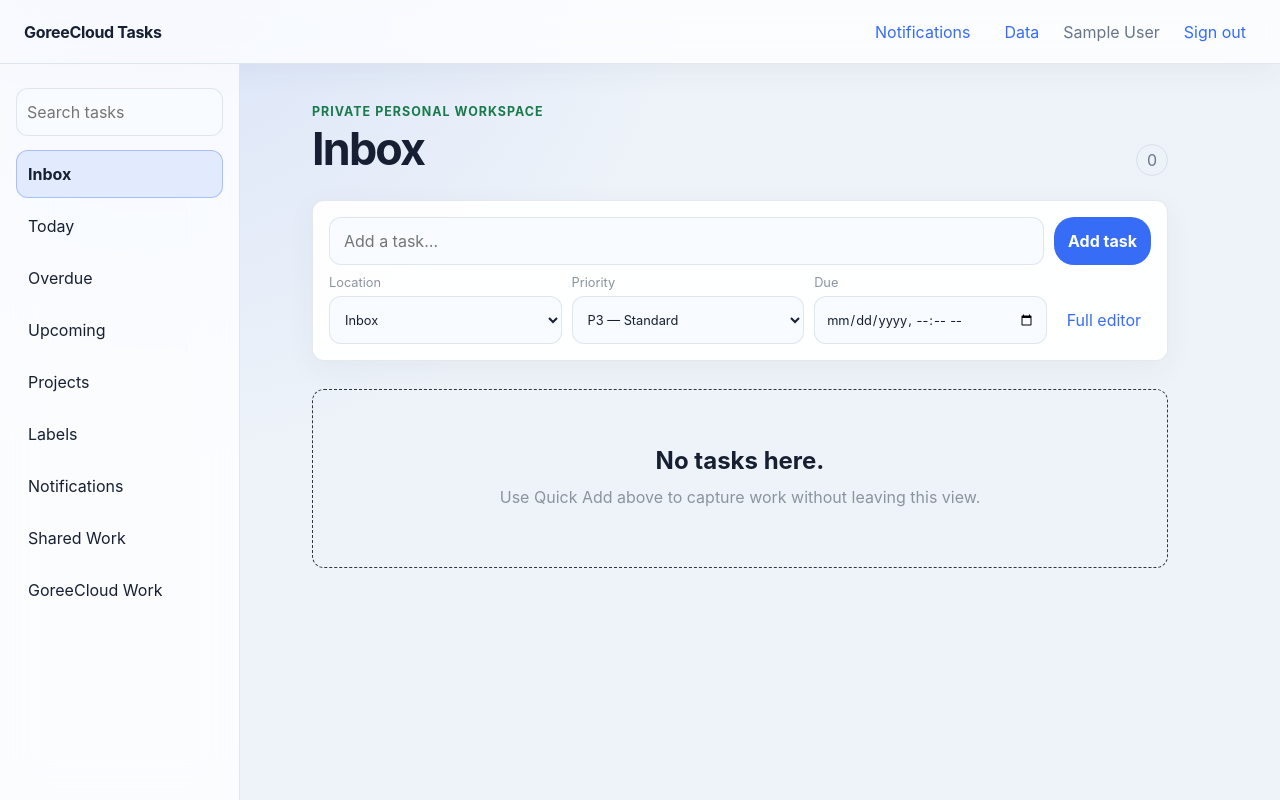
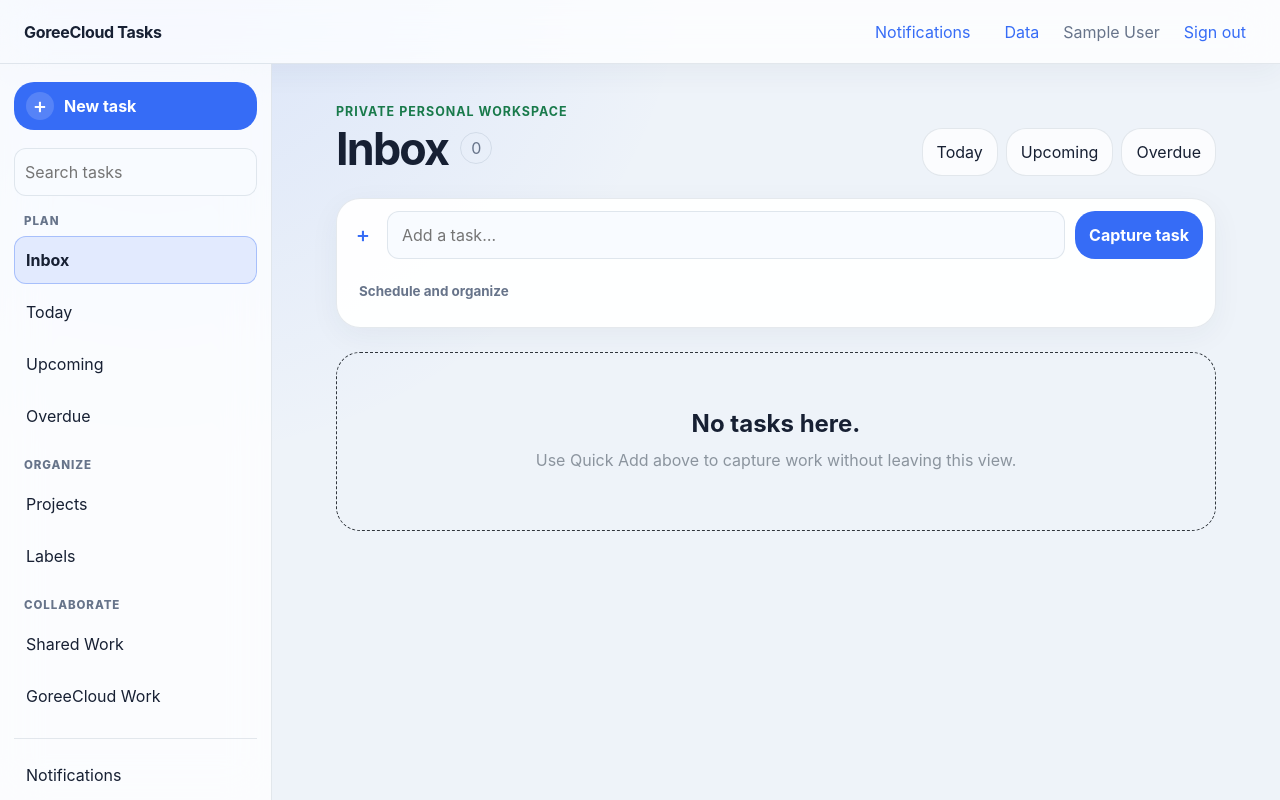
Before and after one commit to GoreeCloud/goreecloud-tasks, a Django app: page / in a window 1280 px wide. Run offline with Django 5.2, Linux system fonts and the light colour scheme; the visitor is signed in with stand-in values (Sample User, id 1); data comes from the database, SQL or seed files in the repository; data that the repository does not hold is empty; parts of the project's set-up code (start-up, migrations or seed data) failed here and were passed over.

Commit message:
Build native Glaze planning workspace shell

```diff
--- /dev/null
+++ b/static/css/planning-workspace.css
@@ -0,0 +1,475 @@
+/*
+ * GoreeCloud Tasks planning workspace composition.
+ *
+ * This file defines the product-specific task-management layout layered on top
+ * of Glaze UI 2.2.0 semantics. Durable task content remains solid and readable;
+ * persistent/transient navigation is the selective glazed interaction layer.
+ */
+
+:root {
+  --tasks-rail-width: 272px;
+  --tasks-content-max: 1120px;
+}
+
+.tasks-workspace-shell {
+  grid-template-columns: var(--tasks-rail-width) minmax(0, 1fr);
+  align-items: start;
+}
+
+.task-sidebar {
+  position: sticky;
+  top: 64px;
+  height: calc(100vh - 64px);
+  gap: 18px;
+  overflow-y: auto;
+  padding: 18px 14px 22px;
+}
+
+.sidebar-capture {
+  display: flex;
+  min-height: var(--glaze-target-min, 48px);
+  align-items: center;
+  gap: 10px;
+  padding: 8px 12px;
+  border-radius: var(--glaze-radius-control, 20px);
+  background: var(--glaze-accent, #366cf6);
+  color: var(--glaze-on-accent, #ffffff);
+  font-weight: 750;
+}
+
+.sidebar-capture:hover,
+.sidebar-capture:focus-visible {
+  box-shadow: 0 0 0 1px color-mix(in srgb, var(--glaze-accent, #366cf6) 48%, transparent);
+}
+
+.sidebar-capture-mark,
+.capture-mark {
+  display: inline-grid;
+  width: 28px;
+  height: 28px;
+  flex: 0 0 28px;
+  place-items: center;
+  border-radius: var(--glaze-radius-pill, 999px);
+  font-size: 1.35rem;
+  font-weight: 500;
+  line-height: 1;
+}
+
+.sidebar-capture-mark {
+  background: color-mix(in srgb, var(--glaze-on-accent, #ffffff) 16%, transparent);
+}
+
+.sidebar-search {
+  margin: 0;
+}
+
+.sidebar-search input {
+  width: 100%;
+}
+
+.nav-cluster {
+  display: grid;
+  gap: 4px;
+}
+
+.nav-heading {
+  margin: 0 10px 4px;
+  color: var(--glaze-muted, #a1aec0);
+  font-size: 0.72rem;
+  font-weight: 760;
+  letter-spacing: 0.08em;
+  text-transform: uppercase;
+}
+
+.sidebar-footer {
+  display: grid;
+  gap: 4px;
+  margin-top: auto;
+  padding-top: 12px;
+  border-top: 1px solid var(--glaze-line, rgba(193, 207, 229, 0.12));
+}
+
+.workspace-panel.task-panel {
+  width: min(var(--tasks-content-max), 100%);
+  margin-inline: auto;
+  padding: 40px clamp(28px, 5vw, 68px) 72px;
+}
+
+.workspace-heading {
+  display: flex;
+  align-items: end;
+  justify-content: space-between;
+  gap: 24px;
+  margin-bottom: 22px;
+}
+
+.workspace-title-block {
+  min-width: 0;
+}
+
+.workspace-title-line {
+  display: flex;
+  min-width: 0;
+  align-items: center;
+  gap: 12px;
+}
+
+.workspace-title-line h1 {
+  margin: 3px 0 0;
+  font-size: clamp(2rem, 4vw, 2.8rem);
+  letter-spacing: -0.04em;
+}
+
+.workspace-view-switch {
+  display: flex;
+  min-width: 0;
+  flex-wrap: wrap;
+  justify-content: flex-end;
+  gap: 8px;
+}
+
+.workspace-shortcut {
+  display: inline-flex;
+  min-height: var(--glaze-target-min, 48px);
+  align-items: center;
+  justify-content: center;
+  padding: 8px 14px;
+  border: 1px solid var(--glaze-line, rgba(193, 207, 229, 0.12));
+  border-radius: var(--glaze-radius-control, 20px);
+  background: var(--glaze-surface, rgba(25, 32, 45, 0.78));
+  color: var(--glaze-text, #f3f6fb);
+}
+
+.workspace-shortcut:hover,
+.workspace-shortcut:focus-visible {
+  border-color: color-mix(in srgb, var(--glaze-accent, #366cf6) 45%, var(--glaze-line, transparent));
+  background: color-mix(in srgb, var(--glaze-accent, #366cf6) 8%, var(--glaze-surface, transparent));
+}
+
+.task-capture.quick-add {
+  margin-bottom: 24px;
+  padding: 12px;
+  border-radius: var(--glaze-radius-lg, 24px);
+}
+
+.capture-main.quick-add-main {
+  grid-template-columns: auto minmax(0, 1fr) auto;
+  align-items: center;
+}
+
+.capture-mark {
+  color: var(--glaze-accent, #366cf6);
+}
+
+.capture-details {
+  margin-top: 8px;
+}
+
+.capture-details summary {
+  display: inline-flex;
+  min-height: var(--glaze-target-min, 48px);
+  align-items: center;
+  padding-inline: 10px;
+  border-radius: var(--glaze-radius-sm, 12px);
+  color: var(--glaze-muted, #a1aec0);
+  cursor: pointer;
+  font-size: 0.84rem;
+  font-weight: 650;
+}
+
+.capture-details summary:hover {
+  background: color-mix(in srgb, var(--glaze-accent, #366cf6) 7%, transparent);
+  color: var(--glaze-text, #f3f6fb);
+}
+
+.capture-options.quick-add-options {
+  margin-top: 8px;
+}
+
+.capture-full-editor {
+  white-space: nowrap;
+}
+
+.task-collection {
+  overflow: hidden;
+  border: 1px solid var(--glaze-line, rgba(193, 207, 229, 0.12));
+  border-radius: var(--glaze-radius-lg, 24px);
+  background: var(--glaze-surface-strong, rgba(24, 31, 44, 0.96));
+  box-shadow: var(--glaze-shadow-soft, 0 8px 30px rgba(0, 0, 0, 0.12));
+}
+
+.task-collection-heading {
+  display: flex;
+  align-items: start;
+  justify-content: space-between;
+  gap: 18px;
+  padding: 18px 20px 14px;
+}
+
+.task-collection-heading h2 {
+  margin: 0;
+  font-size: 1rem;
+  letter-spacing: -0.01em;
+}
+
+.task-collection-heading p {
+  margin: 5px 0 0;
+  color: var(--glaze-muted, #a1aec0);
+  font-size: 0.84rem;
+  line-height: 1.45;
+}
+
+.task-collection-count {
+  display: inline-grid;
+  min-width: 32px;
+  min-height: 32px;
+  place-items: center;
+  padding-inline: 8px;
+  border-radius: var(--glaze-radius-pill, 999px);
+  background: var(--glaze-surface-muted, rgba(31, 39, 54, 0.86));
+  color: var(--glaze-muted, #a1aec0);
+  font-size: 0.8rem;
+  font-variant-numeric: tabular-nums;
+}
+
+.workspace-task-list.task-list {
+  border-top: 1px solid var(--glaze-line, rgba(193, 207, 229, 0.12));
+}
+
+.workspace-task-row.task-row {
+  grid-template-columns: auto minmax(0, 1fr) minmax(130px, auto);
+  align-items: start;
+  gap: 12px;
+  padding: 14px 18px;
+}
+
+.workspace-task-row:hover {
+  background: color-mix(in srgb, var(--glaze-accent, #366cf6) 3.5%, transparent);
+}
+
+.task-facts {
+  display: flex;
+  min-width: 0;
+  flex-wrap: wrap;
+  gap: 6px 12px;
+  margin-top: 7px;
+  color: var(--glaze-muted, #a1aec0);
+  font-size: 0.8rem;
+}
+
+.task-fact {
+  min-width: 0;
+  overflow-wrap: anywhere;
+}
+
+.task-fact + .task-fact::before {
+  content: "·";
+  margin-right: 12px;
+  color: var(--glaze-line, rgba(193, 207, 229, 0.28));
+}
+
+.task-fact-time {
+  color: var(--glaze-info, #8ab4ff);
+  font-variant-numeric: tabular-nums;
+}
+
+.task-row-actions {
+  display: flex;
+  min-width: 0;
+  flex-wrap: wrap;
+  align-items: center;
+  justify-content: flex-end;
+  gap: 6px;
+}
+
+.task-state-chip,
+.task-reminder-link {
+  display: inline-flex;
+  min-height: 32px;
+  align-items: center;
+  justify-content: center;
+  padding: 5px 9px;
+  border: 1px solid var(--glaze-line, rgba(193, 207, 229, 0.12));
+  border-radius: var(--glaze-radius-pill, 999px);
+  color: var(--glaze-muted, #a1aec0);
+  font-size: 0.74rem;
+  line-height: 1.2;
+  text-align: center;
+}
+
+.task-reminder-link {
+  color: var(--glaze-accent, #366cf6);
+}
+
+.task-reminder-link:hover,
+.task-reminder-link:focus-visible {
+  border-color: color-mix(in srgb, var(--glaze-accent, #366cf6) 45%, var(--glaze-line, transparent));
+  background: color-mix(in srgb, var(--glaze-accent, #366cf6) 7%, transparent);
+}
+
+.workspace-empty-state {
+  border-radius: var(--glaze-radius-lg, 24px);
+}
+
+.mobile-dock {
+  display: none;
+}
+
+@media (min-width: 600px) and (max-width: 1023px) {
+  :root {
+    --tasks-rail-width: 216px;
+  }
+
+  .task-sidebar {
+    padding-inline: 10px;
+  }
+
+  .workspace-panel.task-panel {
+    padding-inline: clamp(22px, 4vw, 40px);
+  }
+
+  .workspace-task-row.task-row {
+    grid-template-columns: auto minmax(0, 1fr);
+  }
+
+  .task-row-actions {
+    grid-column: 2;
+    justify-content: flex-start;
+  }
+}
+
+@media (max-width: 599px) {
+  .tasks-workspace-shell {
+    grid-template-columns: minmax(0, 1fr);
+  }
+
+  .tasks-workspace-shell .task-sidebar {
+    display: none;
+  }
+
+  .workspace-panel.task-panel {
+    width: 100%;
+    padding: 24px 14px 104px;
+  }
+
+  .workspace-heading {
+    align-items: flex-start;
+    flex-direction: column;
+    gap: 14px;
+  }
+
+  .workspace-view-switch {
+    width: 100%;
+    justify-content: flex-start;
+  }
+
+  .workspace-shortcut {
+    flex: 1 1 auto;
+  }
+
+  .capture-main.quick-add-main {
+    grid-template-columns: auto minmax(0, 1fr);
+  }
+
+  .capture-main .primary-button {
+    grid-column: 1 / -1;
+    width: 100%;
+  }
+
+  .capture-options.quick-add-options {
+    grid-template-columns: minmax(0, 1fr);
+  }
+
+  .task-collection-heading {
+    padding-inline: 16px;
+  }
+
+  .workspace-task-row.task-row {
+    grid-template-columns: auto minmax(0, 1fr);
+    padding-inline: 12px;
+  }
+
+  .task-row-actions {
+    grid-column: 2;
+    justify-content: flex-start;
+  }
+
+  .task-fact + .task-fact::before {
+    margin-right: 6px;
+  }
+
+  .mobile-dock {
+    position: fixed;
+    z-index: 40;
+    right: max(10px, env(safe-area-inset-right));
+    bottom: max(10px, env(safe-area-inset-bottom));
+    left: max(10px, env(safe-area-inset-left));
+    display: grid;
+    grid-template-columns: repeat(4, minmax(0, 1fr));
+    gap: 4px;
+    padding: 6px;
+    border: 1px solid var(--glaze-line, rgba(193, 207, 229, 0.12));
+    border-radius: var(--glaze-radius-xl, 28px);
+    background: var(--glaze-surface, rgba(25, 32, 45, 0.78));
+    box-shadow: var(--glaze-shadow-raised, 0 18px 54px rgba(0, 0, 0, 0.24));
+    -webkit-backdrop-filter: blur(var(--glaze-glass-blur, 22px)) saturate(124%);
+    backdrop-filter: blur(var(--glaze-glass-blur, 22px)) saturate(124%);
+  }
+
+  .mobile-dock a {
+    display: inline-flex;
+    min-width: 0;
+    min-height: var(--glaze-target-min, 48px);
+    align-items: center;
+    justify-content: center;
+    padding: 6px 5px;
+    border-radius: var(--glaze-radius-control, 20px);
+    color: var(--glaze-muted, #a1aec0);
+    font-size: 0.75rem;
+    font-weight: 680;
+    overflow-wrap: anywhere;
+    text-align: center;
+  }
+
+  .mobile-dock a.active,
+  .mobile-dock a[aria-current="page"] {
+    background: color-mix(in srgb, var(--glaze-accent, #366cf6) 14%, var(--glaze-surface-strong, transparent));
+    color: var(--glaze-text, #f3f6fb);
+    box-shadow: inset 0 0 0 1px color-mix(in srgb, var(--glaze-accent, #366cf6) 34%, transparent);
+  }
+}
+
+@media (max-width: 360px) {
+  .workspace-panel.task-panel {
+    padding-bottom: 166px;
+  }
+
+  .mobile-dock {
+    grid-template-columns: repeat(2, minmax(0, 1fr));
+  }
+}
+
+@media (prefers-reduced-transparency: reduce) {
+  .workspace-shortcut,
+  .mobile-dock {
+    background: var(--glaze-surface-strong, #ffffff);
+    -webkit-backdrop-filter: none;
+    backdrop-filter: none;
+  }
+}
+
+@media (forced-colors: active) {
+  .sidebar-capture,
+  .workspace-shortcut,
+  .task-collection,
+  .task-state-chip,
+  .task-reminder-link,
+  .mobile-dock,
+  .mobile-dock a.active,
+  .mobile-dock a[aria-current="page"] {
+    border: 1px solid CanvasText;
+    background: Canvas;
+    color: CanvasText;
+    box-shadow: none;
+  }
+}
--- a/templates/base.html
+++ b/templates/base.html
@@ -16,6 +16,7 @@
   <link rel="stylesheet" href="{% static 'css/task-organization.css' %}">
   <link rel="stylesheet" href="{% static 'css/portability.css' %}">
   <link rel="stylesheet" href="{% static 'css/notifications.css' %}">
+  <link rel="stylesheet" href="{% static 'css/planning-workspace.css' %}">
   <link rel="stylesheet" href="{% static 'css/glaze.css' %}">
 </head>
 <body data-glz-shell="application">
--- a/templates/tasks/_quick_add.html
+++ b/templates/tasks/_quick_add.html
@@ -1,13 +1,18 @@
-<form class="quick-add" method="post" action="{% url 'tasks:quick_add' %}">
+<form class="quick-add task-capture" method="post" action="{% url 'tasks:quick_add' %}">
   {% csrf_token %}
   <input type="hidden" name="next" value="{{ request.get_full_path }}">
-  <div class="quick-add-main">
+
+  <div class="quick-add-main capture-main">
+    <span class="capture-mark" aria-hidden="true">+</span>
     {{ quick_add_form.title }}
-    <button class="primary-button compact" type="submit">Add task</button>
+    <button class="primary-button compact" type="submit">Capture task</button>
   </div>
-  <div class="quick-add-options">
+
+  <details class="capture-details">
+    <summary>Schedule and organize</summary>
+    <div class="quick-add-options capture-options">
       <label>
-      <span>Location</span>
+        <span>Project</span>
         {{ quick_add_form.project }}
       </label>
       <label>
@@ -18,6 +23,7 @@
         <span>Due</span>
         {{ quick_add_form.due_at }}
       </label>
-    <a class="secondary-link" href="{% url 'tasks:task_create' %}">Full editor</a>
+      <a class="secondary-link capture-full-editor" href="{% url 'tasks:task_create' %}">Open full editor</a>
     </div>
+  </details>
 </form>
--- a/templates/tasks/_sidebar.html
+++ b/templates/tasks/_sidebar.html
@@ -1,15 +1,36 @@
-<nav class="sidebar" aria-label="Task navigation">
+<nav class="sidebar task-sidebar" aria-label="Task navigation">
+  <a class="sidebar-capture" href="{% url 'tasks:task_create' %}">
+    <span class="sidebar-capture-mark" aria-hidden="true">+</span>
+    <span>New task</span>
+  </a>
+
   <form class="sidebar-search" method="get" action="{% url 'tasks:search' %}" role="search">
     <label class="sr-only" for="sidebar-search-query">Search tasks</label>
     <input id="sidebar-search-query" name="q" type="search" value="{{ search_query|default:'' }}" placeholder="Search tasks" autocomplete="off">
   </form>
+
+  <section class="nav-cluster" aria-labelledby="task-nav-plan">
+    <h2 id="task-nav-plan" class="nav-heading">Plan</h2>
     <a class="nav-item{% if active_view == 'inbox' %} active{% endif %}" href="{% url 'tasks:dashboard' %}">Inbox</a>
     <a class="nav-item{% if active_view == 'today' %} active{% endif %}" href="{% url 'tasks:today' %}">Today</a>
+    <a class="nav-item{% if active_view == 'upcoming' %} active{% endif %}" href="{% url 'tasks:upcoming' %}">Upcoming</a>
     <a class="nav-item{% if active_view == 'overdue' %} active{% endif %}" href="{% url 'tasks:overdue' %}">Overdue</a>
-  <a class="nav-item{% if active_view == 'upcoming' %} active{% endif %}" href="{% url 'tasks:upcoming' %}">Upcoming</a>
+  </section>
+
+  <section class="nav-cluster" aria-labelledby="task-nav-organize">
+    <h2 id="task-nav-organize" class="nav-heading">Organize</h2>
     <a class="nav-item{% if active_view == 'projects' %} active{% endif %}" href="{% url 'projects:list' %}">Projects</a>
     <a class="nav-item{% if active_view == 'labels' %} active{% endif %}" href="{% url 'labels:list' %}">Labels</a>
-  <a class="nav-item{% if active_view == 'notifications' %} active{% endif %}" href="{% url 'notifications:settings' %}">Notifications</a>
+  </section>
+
+  <section class="nav-cluster" aria-labelledby="task-nav-collaborate">
+    <h2 id="task-nav-collaborate" class="nav-heading">Collaborate</h2>
     <a class="nav-item{% if active_view == 'shared-work' %} active{% endif %}" href="{% url 'tasks:shared_work' %}">Shared Work</a>
     <a class="nav-item{% if active_view == 'goreecloud-work' %} active{% endif %}" href="{% url 'tasks:goreecloud_work' %}">GoreeCloud Work</a>
+  </section>
+
+  <div class="sidebar-footer">
+    <a class="nav-item{% if active_view == 'notifications' %} active{% endif %}" href="{% url 'notifications:settings' %}">Notifications</a>
+    <a class="nav-item" href="{% url 'portability:index' %}">Data &amp; portability</a>
+  </div>
 </nav>
--- a/templates/tasks/task_list.html
+++ b/templates/tasks/task_list.html
@@ -3,24 +3,64 @@
 {% block title %}{{ heading }} — GoreeCloud Tasks{% endblock %}
 
 {% block content %}
-<div class="app-shell">
+<div class="app-shell tasks-workspace-shell">
   {% include "tasks/_sidebar.html" %}
 
-  <section class="task-panel">
-    <header class="panel-heading">
-      <div>
+  <section class="task-panel workspace-panel">
+    <header class="workspace-heading">
+      <div class="workspace-title-block">
         <p class="eyebrow">{{ eyebrow }}</p>
+        <div class="workspace-title-line">
           <h1>{{ heading }}</h1>
+          <span class="count" aria-label="{{ task_count }} tasks">{{ task_count }}</span>
         </div>
-      <span class="count">{{ task_count }}</span>
+      </div>
+
+      <nav class="workspace-view-switch" aria-label="Planning shortcuts">
+        {% if active_view != 'today' %}
+          <a class="workspace-shortcut" href="{% url 'tasks:today' %}">Today</a>
+        {% endif %}
+        {% if active_view != 'upcoming' %}
+          <a class="workspace-shortcut" href="{% url 'tasks:upcoming' %}">Upcoming</a>
+        {% endif %}
+        {% if active_view != 'overdue' %}
+          <a class="workspace-shortcut" href="{% url 'tasks:overdue' %}">Overdue</a>
+        {% endif %}
+      </nav>
     </header>
 
     {% include "tasks/_quick_add.html" %}
 
     {% if tasks %}
-      <ul class="task-list">
+      <section class="task-collection" aria-labelledby="task-collection-heading">
+        <header class="task-collection-heading">
+          <div>
+            {% if active_view == 'today' %}
+              <h2 id="task-collection-heading">Due today</h2>
+              <p>Work scheduled for your current local day.</p>
+            {% elif active_view == 'upcoming' %}
+              <h2 id="task-collection-heading">Scheduled ahead</h2>
+              <p>Your next dated tasks in chronological order.</p>
+            {% elif active_view == 'overdue' %}
+              <h2 id="task-collection-heading">Needs attention</h2>
+              <p>Past-due work that is still active.</p>
+            {% elif active_view == 'inbox' %}
+              <h2 id="task-collection-heading">Inbox tasks</h2>
+              <p>Private work captured outside a project.</p>
+            {% elif active_view == 'search' %}
+              <h2 id="task-collection-heading">Matches</h2>
+              <p>Only work your account is authorized to read.</p>
+            {% else %}
+              <h2 id="task-collection-heading">Tasks</h2>
+              <p>Accessible work in this view.</p>
+            {% endif %}
+          </div>
+          <span class="task-collection-count">{{ task_count }}</span>
+        </header>
+
+        <ul class="task-list workspace-task-list">
           {% for task in tasks %}
-          <li class="task-row">
+            <li class="task-row workspace-task-row">
               {% if task.user_can_edit %}
                 <form class="complete-form" method="post" action="{% url 'tasks:task_toggle_complete' task.pk %}">
                   {% csrf_token %}
@@ -30,6 +70,7 @@
               {% else %}
                 <span class="complete-button read-only-indicator" aria-hidden="true"></span>
               {% endif %}
+
               <div class="task-content">
                 <div class="task-title-line">
                   <a class="task-title" href="{% url 'tasks:task_detail' task.pk %}">{{ task.title }}</a>
@@ -37,32 +78,57 @@
                     <span class="read-only-badge">Read only</span>
                   {% endif %}
                 </div>
+
                 {% if task.description %}
                   <p class="task-description">{{ task.description|truncatechars:160 }}</p>
                 {% endif %}
+
+                <div class="task-facts" aria-label="Task details">
+                  {% if task.due_at %}
+                    <span class="task-fact task-fact-time">{{ task.due_at|date:"D, M j · g:i A" }}</span>
+                  {% endif %}
+                  {% if task.project %}
+                    <span class="task-fact">{{ task.project.name }}</span>
+                  {% else %}
+                    <span class="task-fact">Inbox</span>
+                  {% endif %}
+                  {% if task.assignee %}
+                    <span class="task-fact">{{ task.assignee.preferred_name }}</span>
+                  {% endif %}
+                  {% if task.parent %}
+                    <span class="task-fact">Subtask of {{ task.parent.title }}</span>
+                  {% endif %}
+                </div>
+
                 {% if task.labels.all %}
                   <div class="label-chip-row">
                     {% for label in task.labels.all %}<span class="label-chip">{{ label.name }}</span>{% endfor %}
                   </div>
                 {% endif %}
-              <div class="task-meta">
-                {{ task.get_priority_display }} · {{ task.get_status_display }}
-                {% if task.parent %} · Subtask of {{ task.parent.title }}{% endif %}
-                {% if task.project %} · {{ task.project.name }}{% endif %}
-                {% if task.assignee %} · Assigned to {{ task.assignee.preferred_name }}{% endif %}
-                {% if task.due_at %} · Due {{ task.due_at|date:"M j, Y g:i A" }}{% endif %}
-                · <a href="{% url 'notifications:settings' %}?task={{ task.pk }}">Remind me</a>
               </div>
+
+              <div class="task-row-actions" aria-label="Task status and actions">
+                <span class="task-state-chip">{{ task.get_priority_display }}</span>
+                <span class="task-state-chip">{{ task.get_status_display }}</span>
+                <a class="task-reminder-link" href="{% url 'notifications:settings' %}?task={{ task.pk }}">Reminder</a>
               </div>
             </li>
           {% endfor %}
         </ul>
+      </section>
     {% else %}
-      <div class="empty-state">
+      <div class="empty-state workspace-empty-state">
         <h2>{{ empty_heading }}</h2>
         <p>{{ empty_copy }}</p>
       </div>
     {% endif %}
   </section>
 </div>
+
+<nav class="mobile-dock" aria-label="Mobile task navigation" data-glz-surface="system-overlay" data-glz-material="glaze">
+  <a{% if active_view == 'today' %} class="active" aria-current="page"{% endif %} href="{% url 'tasks:today' %}">Today</a>
+  <a{% if active_view == 'inbox' %} class="active" aria-current="page"{% endif %} href="{% url 'tasks:dashboard' %}">Inbox</a>
+  <a{% if active_view == 'search' %} class="active" aria-current="page"{% endif %} href="{% url 'tasks:search' %}">Search</a>
+  <a href="{% url 'projects:list' %}">Projects</a>
+</nav>
 {% endblock %}
```
Also changed, not shown: docs/native-productivity-roadmap.md (+79 -21 lines). Lines whose indentation alone changed are shown as unchanged.
